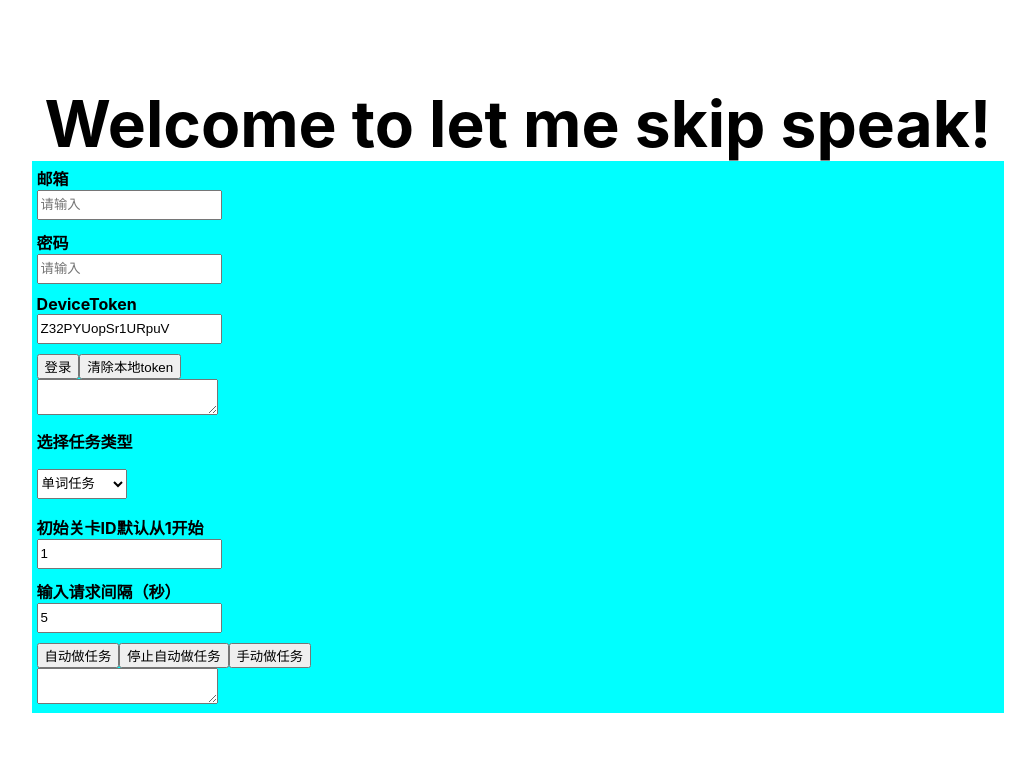
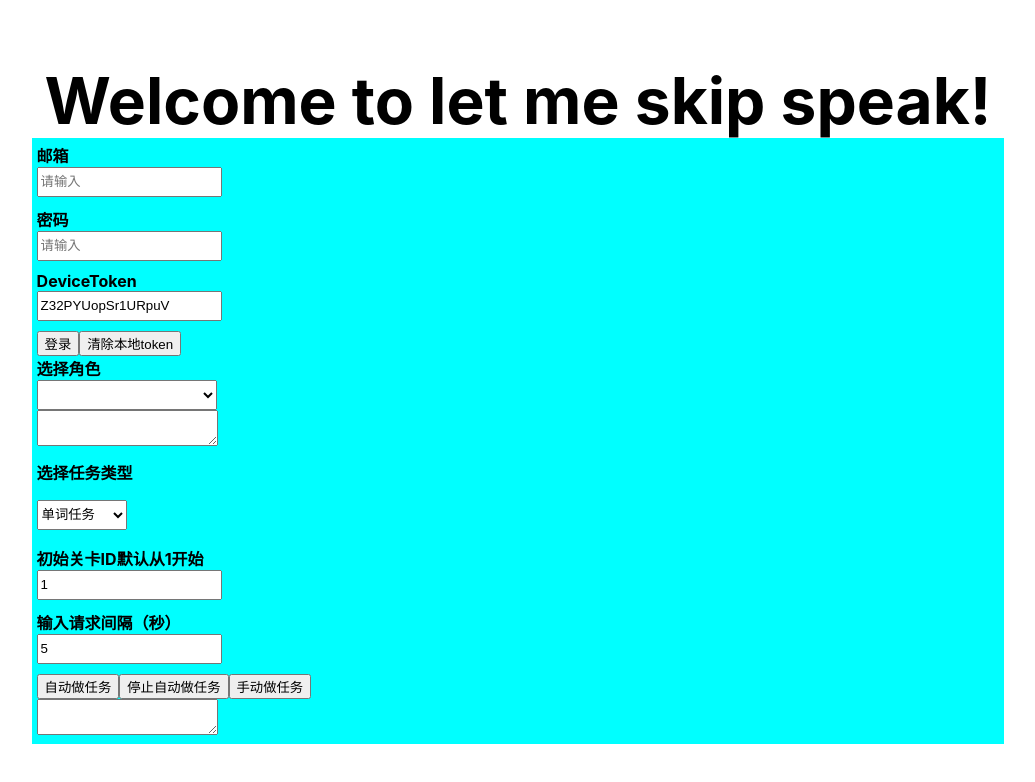
Before and after one commit to HeHuiqi/LMSP, a Next.js app: page / in a window 1280 px wide. Shown: the top 782 px of the page, without its empty margins (122-1157 px from the left). Built offline with nearby package versions, Linux system fonts and the light colour scheme.

Commit message:
can select player

```diff
--- a/HqUtils/HqNetUtils.js
+++ b/HqUtils/HqNetUtils.js
@@ -29,7 +29,7 @@ export const hideLoading = () => {
 
 // https://api2.letmespeak.pro/api/1.0/auth
 
-async function reqAuthToken(email,password){
+export async function reqAuthToken(email,password){
     const data = {"login":email,password:password};
 
     const headers = {
@@ -43,7 +43,7 @@ async function reqAuthToken(email,password){
     const out = await axios.post('https://api2.letmespeak.pro/user/v2/auth',data,config);
     return out;
 }
-async function decryptAuthToken(auth_token,loginToken){
+export async function decryptAuthToken(auth_token,loginToken){
     const headers = {
         "Content-Type": "application/json",
         // "x-client-id":'ios',
--- a/compontents/HqLogin.js
+++ b/compontents/HqLogin.js
@@ -6,7 +6,10 @@ import HqTextarea from './HqTextarea'
 import appState from '../states/HqAppState'
 import { useState } from "react";
 let account = {};
-import {login,showLoading,hideLoading}  from '../HqUtils/HqNetUtils';
+import {reqAuthToken,decryptAuthToken,login,showLoading,hideLoading}  from '../HqUtils/HqNetUtils';
+
+import HqSelectPlayer from './HqSelectPlayer'
+
 
 // 0DCPqVLTZwrexfXU
 // 设备token 抓包获取，每个账户有一个在登录的即可请求头 'x-device-token-letmespeak' 字段中
@@ -21,6 +24,7 @@ function HqLogin(){
     const [password, setPassword] = useState();
     const [loginToken, setLoginToken] = useState('');
     const [deviceToken, setDeviceToken] = useState(device_token_letmespeak);
+    const [players, setPlayers] = useState([]);
     appState.deviceToken = deviceToken;
     const onInputChangeEmail = (event)=>{
         setEmail(event.target.value);
@@ -42,10 +46,11 @@ function HqLogin(){
 
         if(email && password){
             // await login(email,password);
-            const loginTokenInfo = await login(email,password);
-            appState.token = loginTokenInfo.data.token;
-            console.log('appState.token:',appState.token);
-            setLoginToken(appState.token);
+            // const loginTokenInfo = await login(email,password);
+            // const loginTokenInfo = await login(email,password);
+            const authLogin = await reqAuthToken(email,password);
+            setPlayers(authLogin.data.profiles);
+            await onSelectChagePalyer(0);
         }else{
             alert('请输入账户和密码')
         }
@@ -59,6 +64,14 @@ function HqLogin(){
         localStorage.setItem(email,JSON.stringify(account_save));
         alert('清除成功');
     }
+    const onSelectChagePalyer = async function(index){
+        console.log('player-index:',index);
+        const player = players[index];
+        const loginTokenInfo = await decryptAuthToken(player.auth_token,player.token);
+        appState.token = loginTokenInfo.data.token;
+        console.log('appState.token:',appState.token);
+        setLoginToken(appState.token);
+    }
     return (
         <HqDiv>
             <HqInput inputName={'邮箱'} onInputChange={onInputChangeEmail}></HqInput>
@@ -66,6 +79,7 @@ function HqLogin(){
             <HqInput inputName={'DeviceToken'} onInputChange={onInputChangeDeviceToken} defaultValue={deviceToken}></HqInput>
             <button onClick={startLogin}>登录</button>
             <button onClick={clearLocalToken}>清除本地token</button>
+            <HqSelectPlayer players={players} onSelectChage={onSelectChagePalyer}></HqSelectPlayer>
 
             <HqTextarea result={loginToken} isReadOnly={false}></HqTextarea>
 
--- /dev/null
+++ b/compontents/HqSelectPlayer.js
@@ -0,0 +1,23 @@
+import styles from './HqSelectPlayer.module.css'
+
+function HqSelectPlayer({players,onSelectChage}){
+
+    const onSelect = (e)=>{
+        onSelectChage(e.target.selectedIndex);
+    };
+    return(
+        <div>
+            <b>选择角色</b><br></br>
+            <select className={styles.hqSelect} onChange={onSelect}>
+                {
+                    players.map((player,index)=>{
+                        return <option key={index} player={JSON.stringify(player)}>{player.number+'-energy_now:'+player.energy}</option>
+                    })
+                }
+            </select>
+
+        </div>
+    );
+
+}
+export default HqSelectPlayer;
--- /dev/null
+++ b/compontents/HqSelectPlayer.module.css
@@ -0,0 +1,5 @@
+.hqSelect {
+    outline-style: none;
+    width: 180px;
+    height: 30px;
+}
```
